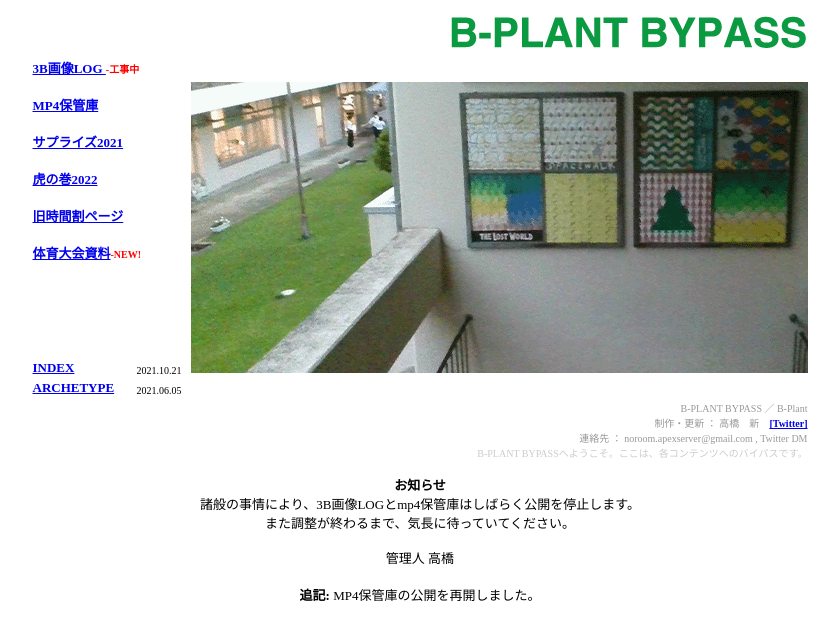
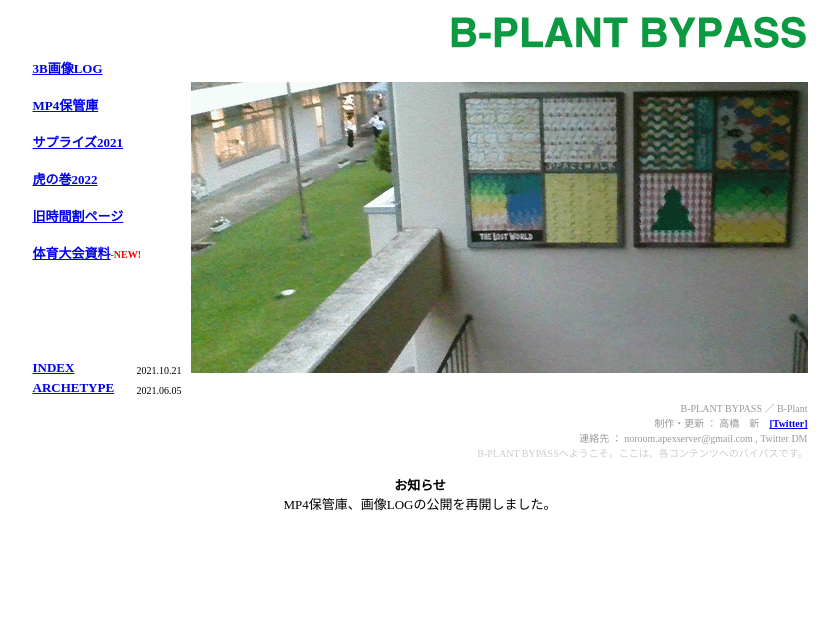
Before and after one commit to Takahashi-Arata/B-PLANT, a plain HTML site: page index.html in a window 1280 px wide. Shown: the whole page, without its empty margins (220-1059 px from the left). Drawn offline with Linux system fonts and the light colour scheme.

Commit message:
Update index.html

```diff
--- a/index.html
+++ b/index.html
@@ -15,7 +15,7 @@
     </tr>
     <tr>
       <td width="150" align="left" valign="top" colspan="2">
-	  <b><font size="-1" face="ＭＳ ゴシック"><a target="_self" href="./pics/">3B画像LOG </font></a><font size="-4" color="red"  face="ＭＳ ゴシック">-工事中</font>
+	  <b><font size="-1" face="ＭＳ ゴシック"><a target="_self" href="./pics/">3B画像LOG </font></a>
       <br><br>
       <b><font size="-1" face="ＭＳ ゴシック"><a target="_self" href="http://bplantstrage.starfree.jp/2022tff/mp4.html">MP4保管庫 </font></a><br>
       <br>
@@ -65,8 +65,6 @@
   </tbody>
 </table>
 <font size="-1" face="ＭＳ Ｐゴシック"><b>お知らせ</b><br>
-諸般の事情により、3B画像LOGとmp4保管庫はしばらく公開を停止します。<br>
-また調整が終わるまで、気長に待っていてください。<br><br>管理人 高橋</font><br><br>
-<font size="-1" face="ＭＳ Ｐゴシック"><b>追記:</b> MP4保管庫の公開を再開しました。<br>
+MP4保管庫、画像LOGの公開を再開しました。<br>
 </center>
 </body></html>
```
